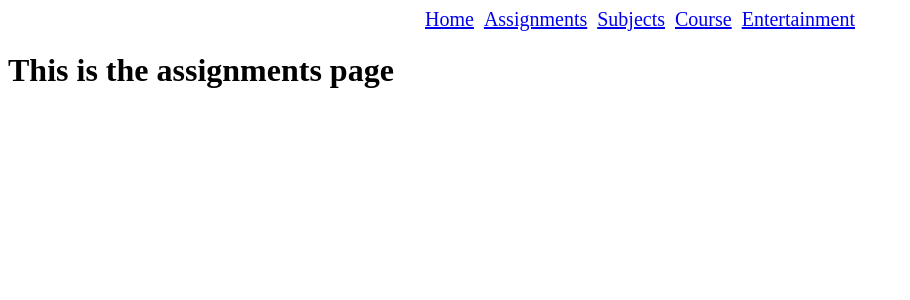
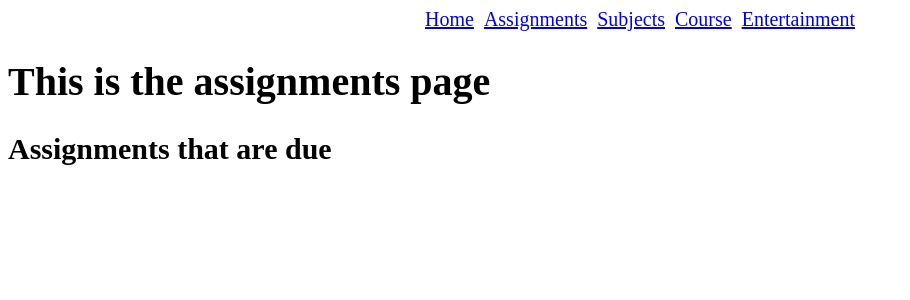
Before and after one commit to dav53521/Uni-and-Entertainment-Tracker-And-Helper, a Vue app: page /assignments in a window 1280 px wide. Shown: the top 300 px of the page, without its empty margins (0-910 px from the left). Built offline with nearby package versions, Linux system fonts and the light colour scheme.

Commit message:
Created list of due assignments

```diff
--- a/src/views/Assignments.vue
+++ b/src/views/Assignments.vue
@@ -1,8 +1,19 @@
 <template>
     <main>
         <h1>This is the assignments page</h1>
+        <div class="due-assignments">
+            <h2 class="assignments-due-header">Assignments that are due</h2>
+            <ul class="assignment-due-list">
+            </ul>
+        </div>
     </main>
 </template>
 
 <style scoped>
+    h1 {
+        font-size: 40px;
+    }
+    .assignments-due-header {
+        font-size: 30px;
+    }
 </style>
```
